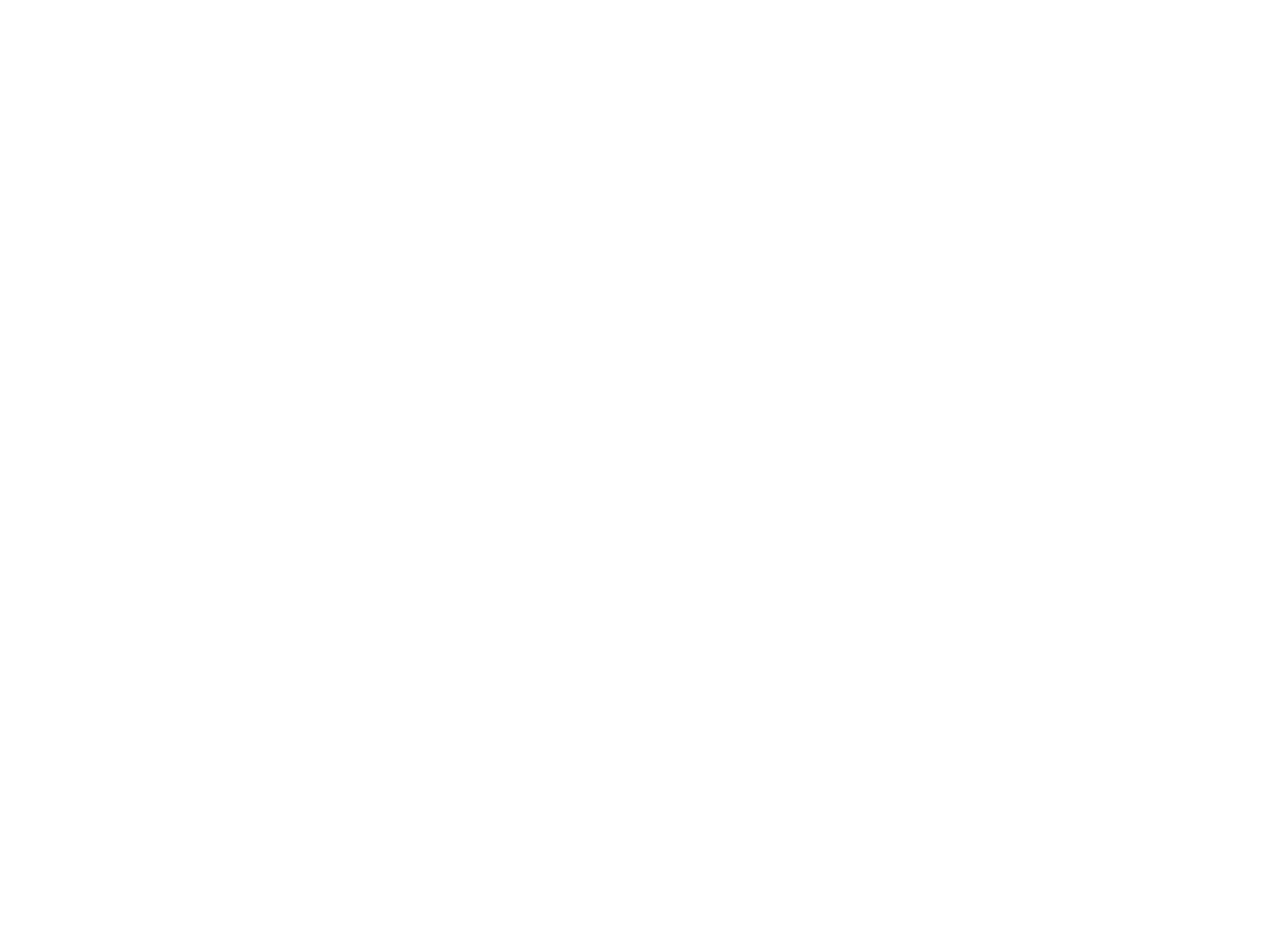
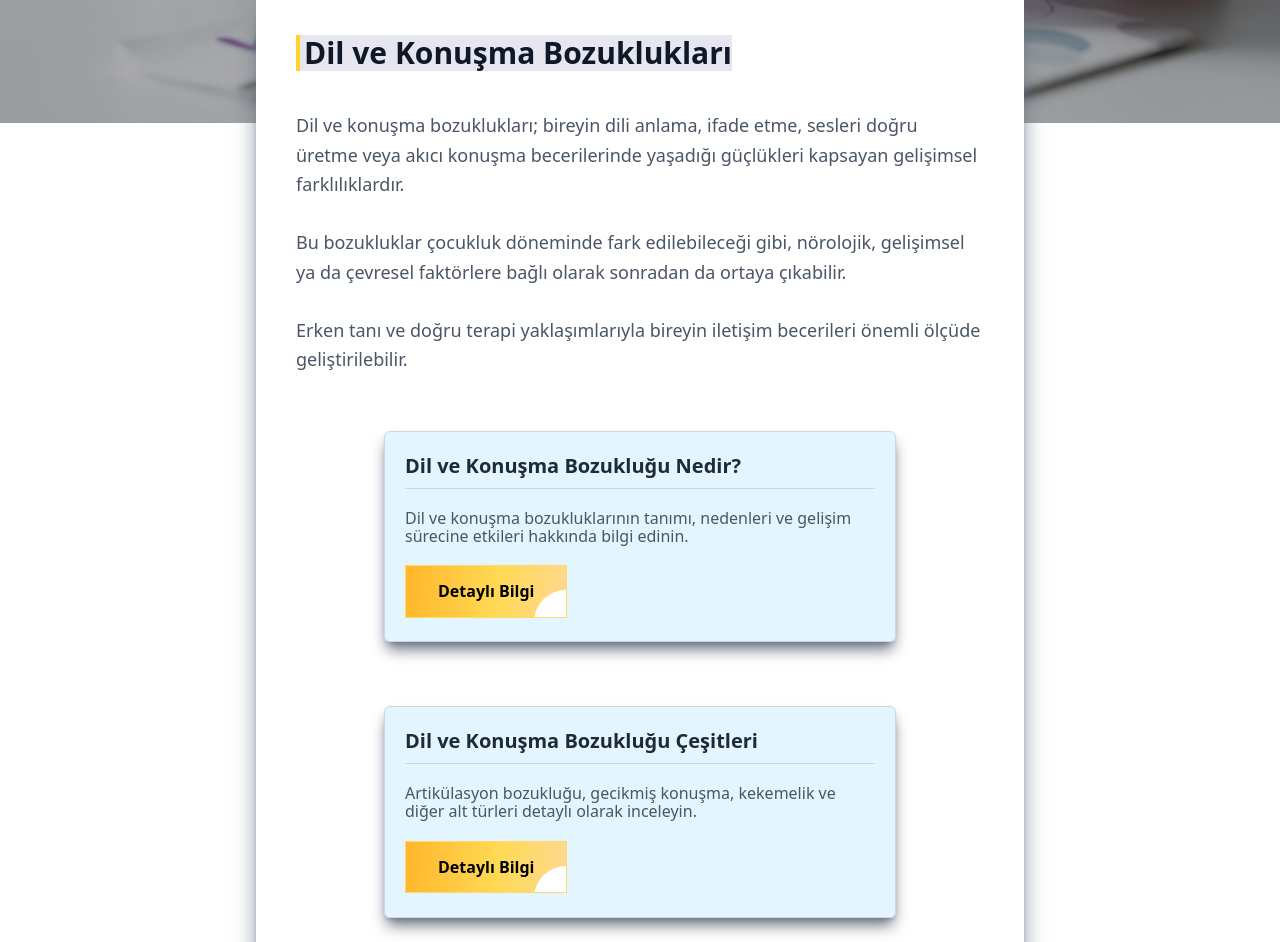
Before and after one commit to furkansylu97/OzelFidanlarOzelEgitimVeRehabilitasyon, a React (Vite) app in the folder OzelFidanlar/: page /trainings/speech-and-language-disorders in a window 1280 px wide. Before the commit this address had no page. Shown: the part 890-1832 px from the top of the page. Before the commit the page ends 800 px from the top, so only its background shows below. Built offline with nearby package versions, Linux system fonts and the light colour scheme.

Commit message:
feat: add Language and Speech Disorders intermediate detail page structure

```diff
--- /dev/null
+++ b/OzelFidanlar/src/features/home/components/LanguageAndSpeechDisorders/LanguageAndSpeechDisordersLinkCard.tsx
@@ -0,0 +1,43 @@
+import { Link } from "react-router-dom";
+
+interface LanguageAndSpeechDisordersLinkCardProps {
+  title: string;
+  description: string;
+  path: string;
+}
+
+const LanguageAndSpeechDisordersLinkCard = ({
+  title,
+  description,
+  path,
+}: LanguageAndSpeechDisordersLinkCardProps) => {
+  return (
+    <div className="rounded-md border border-gray-300 bg-sky-300/20 p-5 shadow-lg shadow-gray-500 transition-all duration-300 hover:-translate-y-1 hover:bg-white hover:shadow-xl">
+      <h3 className="mb-2 border-b border-gray-300 pb-2 text-xl font-semibold text-gray-800">
+        {title}
+      </h3>
+
+      <p className="my-5 text-gray-600">{description}</p>
+
+      <div className="group inline-block">
+        <Link
+          to={path}
+          className="relative inline-block overflow-hidden border border-[#ffda68]
+          bg-[linear-gradient(94.06deg,#ffb629_-1.21%,#ffda56_58.66%,#ffd7a6_116.84%)]
+          px-8 py-4 font-semibold text-black
+          shadow-[rgba(33,35,38,0.1)_0_10px_10px_-10px]"
+        >
+          <span
+            className="absolute left-32 top-6 h-16 w-56 rounded-full bg-white
+            transition-all duration-300 ease-in-out
+            group-hover:-left-8 group-hover:-top-5
+            group-hover:h-44 group-hover:w-60"
+          />
+          <span className="relative z-10">Detaylı Bilgi</span>
+        </Link>
+      </div>
+    </div>
+  );
+};
+
+export default LanguageAndSpeechDisordersLinkCard;
--- /dev/null
+++ b/OzelFidanlar/src/features/home/data/LanguageAndSpeechDisorders/languageAndSpeechDisordersLinks.ts
@@ -0,0 +1,16 @@
+export const languageAndSpeechDisordersLinks = [
+  {
+    id: "what-is",
+    title: "Dil ve Konuşma Bozukluğu Nedir?",
+    description:
+      "Dil ve konuşma bozukluklarının tanımı, nedenleri ve gelişim sürecine etkileri hakkında bilgi edinin.",
+    path: "/trainings/language-and-speech-disorders/what-is",
+  },
+  {
+    id: "types",
+    title: "Dil ve Konuşma Bozukluğu Çeşitleri",
+    description:
+      "Artikülasyon bozukluğu, gecikmiş konuşma, kekemelik ve diğer alt türleri detaylı olarak inceleyin.",
+    path: "/trainings/language-and-speech-disorders/types",
+  },
+];
--- /dev/null
+++ b/OzelFidanlar/src/features/home/pages/language-and-speech-disorders/LanguageAndSpeechDisordersPage.tsx
@@ -0,0 +1,13 @@
+import React from "react";
+import LanguageAndSpeechDisordersSection from "../../sections/LanguageAndSpeechDisorders/LanguageAndSpeechDisordersSection";
+
+const LanguageAndSpeechDisordersPage: React.FC = () => {
+  return (
+    <>
+      <LanguageAndSpeechDisordersSection />
+      <section aria-hidden className="h-24" />
+    </>
+  );
+};
+
+export default LanguageAndSpeechDisordersPage;
--- /dev/null
+++ b/OzelFidanlar/src/features/home/sections/LanguageAndSpeechDisorders/LanguageAndSpeechDisordersSection.tsx
@@ -0,0 +1,57 @@
+import React from "react";
+import lasdImage from "../../../../assets/images/home/hero/slide-3.jpg";
+import { languageAndSpeechDisordersLinks } from "../../data/LanguageAndSpeechDisorders/languageAndSpeechDisordersLinks";
+import LanguageAndSpeechDisordersLinkCard from "../../components/LanguageAndSpeechDisorders/LanguageAndSpeechDisordersLinkCard";
+
+const LanguageAndSpeechDisordersSection = () => {
+  return (
+    <section className="relative w-full">
+      <div className="relative w-full overflow-hidden">
+        <img
+          src={lasdImage}
+          alt="Dil ve Konuşma Bozuklukları"
+          className="h-[calc(var(--viewport-height)*0.7)] w-full object-cover"
+        />
+        <div className="absolute inset-0 bg-black/30" />
+      </div>
+
+      <div className="relative -mt-32 flex justify-center">
+        <div className="w-full max-w-3xl rounded-sm bg-white p-10 shadow-xl shadow-gray-500">
+          <h2 className="mb-10 inline-block border-l-4 border-amber-300 bg-[#001064]/10 pl-1 text-3xl font-bold text-gray-900">
+            Dil ve Konuşma Bozuklukları
+          </h2>
+
+          <p className="text-lg leading-relaxed text-gray-600">
+            Dil ve konuşma bozuklukları; bireyin dili anlama, ifade etme,
+            sesleri doğru üretme veya akıcı konuşma becerilerinde yaşadığı
+            güçlükleri kapsayan gelişimsel farklılıklardır.
+            <br />
+            <br />
+            Bu bozukluklar çocukluk döneminde fark edilebileceği gibi,
+            nörolojik, gelişimsel ya da çevresel faktörlere bağlı olarak
+            sonradan da ortaya çıkabilir.
+            <br />
+            <br />
+            Erken tanı ve doğru terapi yaklaşımlarıyla bireyin iletişim
+            becerileri önemli ölçüde geliştirilebilir.
+          </p>
+
+          <div className="my-14 flex justify-center">
+            <div className="grid max-w-lg grid-cols-1 gap-16">
+              {languageAndSpeechDisordersLinks.map((item) => (
+                <LanguageAndSpeechDisordersLinkCard
+                  key={item.id}
+                  title={item.title}
+                  description={item.description}
+                  path={item.path}
+                />
+              ))}
+            </div>
+          </div>
+        </div>
+      </div>
+    </section>
+  );
+};
+
+export default LanguageAndSpeechDisordersSection;
--- a/OzelFidanlar/src/router/AppRouter.tsx
+++ b/OzelFidanlar/src/router/AppRouter.tsx
@@ -9,6 +9,7 @@
 import SpecialLearningDisabilityWhatIsPage from "../features/home/pages/special-learning-disability-what-is-page/SpecialLearningDisabilityWhatIsPage";
 import SpecialLearningDisabilitySymptomsPage from "../features/home/pages/special-learning-disability-symptoms-page/SpecialLearningDisabilitySymptomsPage";
 import DyslexiaAndTypesPage from "../features/home/pages/dyslexia-and-types-page/DyslexiaAndTypesPage";
+import LanguageAndSpeechDisordersPage from "../features/home/pages/language-and-speech-disorders/LanguageAndSpeechDisordersPage";
 
 export const router = createBrowserRouter([
   {
@@ -64,6 +65,15 @@
               },
             ],
           },
+          {
+            path: "speech-and-language-disorders",
+            children: [
+              {
+                index: true,
+                element: <LanguageAndSpeechDisordersPage />,
+              },
+            ],
+          },
         ],
       },
     ],
```
